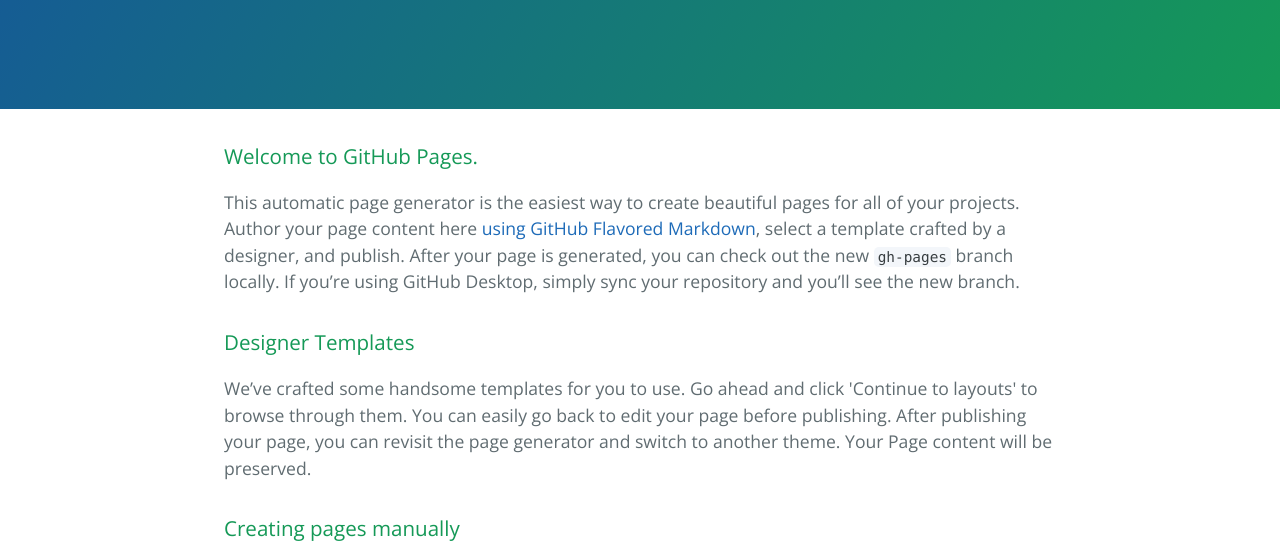
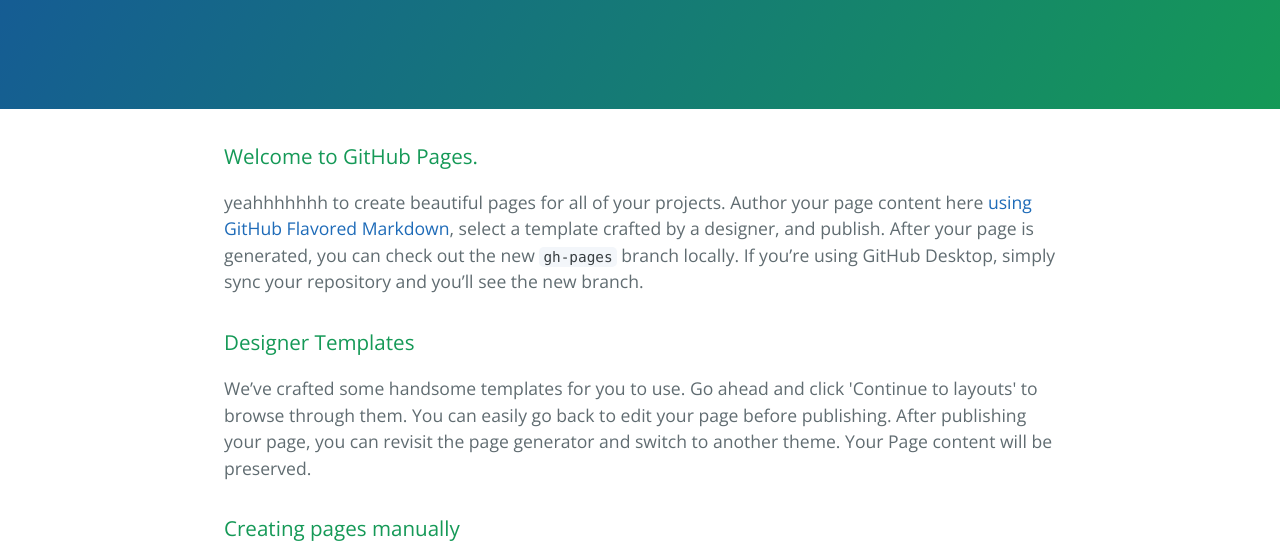
Before and after one commit to zina2/zina2.github.io, a plain HTML site: page index.html in a window 1280 px wide. Shown: the part 208-766 px from the top of the page. Drawn offline with nearby package versions, Linux system fonts and the light colour scheme.

Commit message:
Update index.html

```diff
--- a/index.html
+++ b/index.html
@@ -19,7 +19,7 @@
       <h3>
 <a id="welcome-to-github-pages" class="anchor" href="#welcome-to-github-pages" aria-hidden="true"><span class="octicon octicon-link"></span></a>Welcome to GitHub Pages.</h3>
 
-<p>This automatic page generator is the easiest way to create beautiful pages for all of your projects. Author your page content here <a href="https://guides.github.com/features/mastering-markdown/">using GitHub Flavored Markdown</a>, select a template crafted by a designer, and publish. After your page is generated, you can check out the new <code>gh-pages</code> branch locally. If you’re using GitHub Desktop, simply sync your repository and you’ll see the new branch.</p>
+<p>yeahhhhhhh to create beautiful pages for all of your projects. Author your page content here <a href="https://guides.github.com/features/mastering-markdown/">using GitHub Flavored Markdown</a>, select a template crafted by a designer, and publish. After your page is generated, you can check out the new <code>gh-pages</code> branch locally. If you’re using GitHub Desktop, simply sync your repository and you’ll see the new branch.</p>
 
 <h3>
 <a id="designer-templates" class="anchor" href="#designer-templates" aria-hidden="true"><span class="octicon octicon-link"></span></a>Designer Templates</h3>
```
